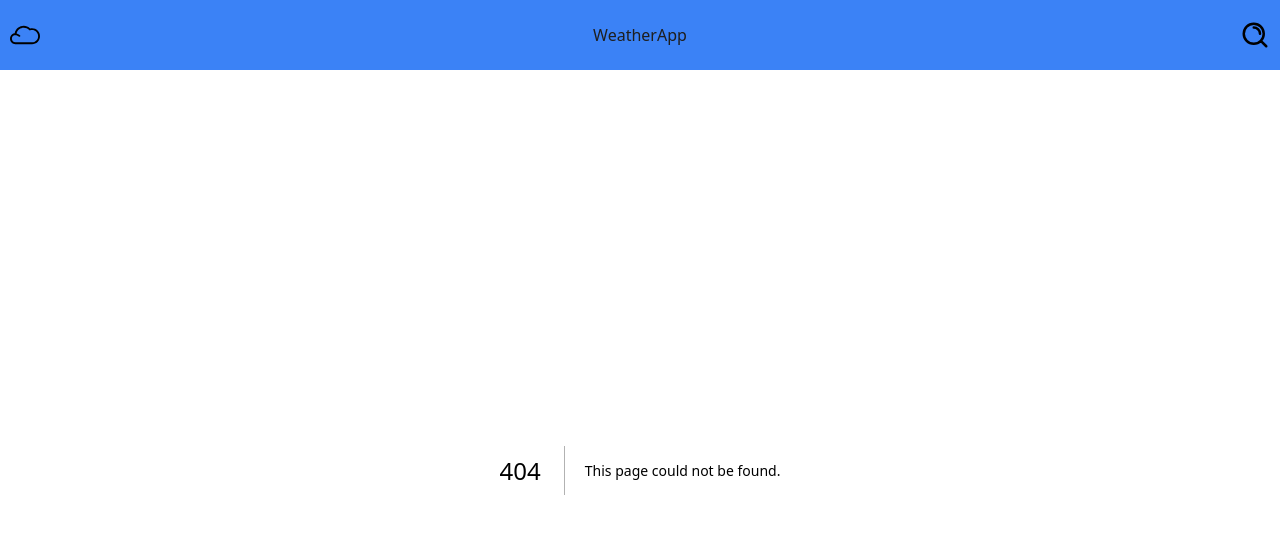
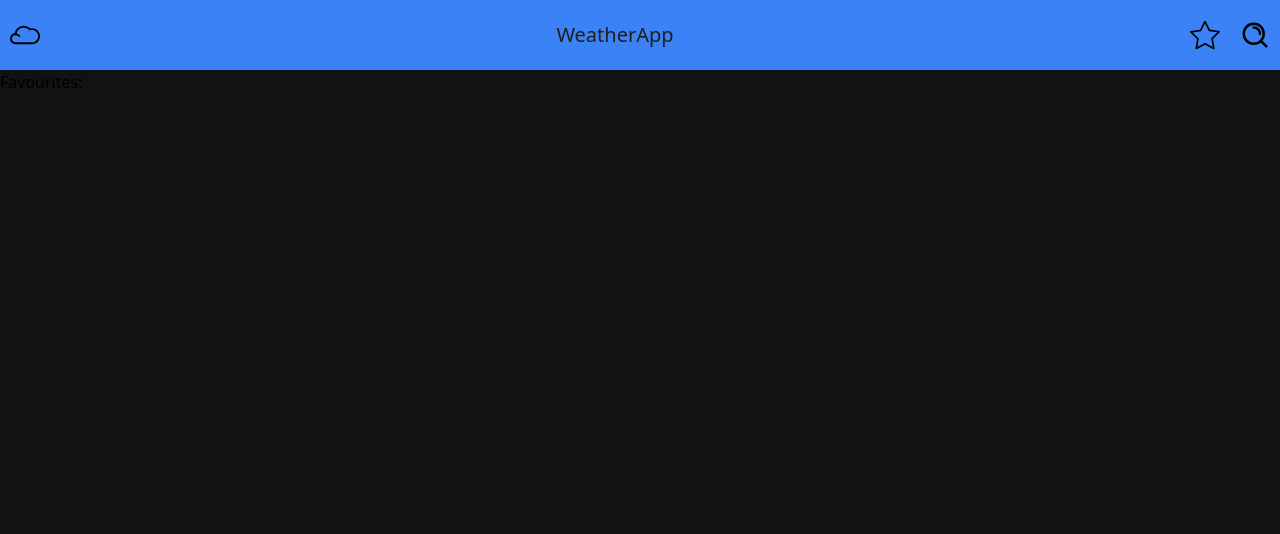
Before and after one commit to KodaAllison/weatherapp, a Next.js app: page /fav in a window 1280 px wide. Before the commit this address had no page. Shown: the top 534 px of the page. Built offline with nearby package versions, Linux system fonts and the light colour scheme.

Commit message:
Add Favourites page

```diff
--- /dev/null
+++ b/app/fav/page.jsx
@@ -0,0 +1,27 @@
+'use client'
+import { useState, useEffect } from 'react'
+import Weather from '@/components/Weather'
+
+const Favourites = () => {
+    const [favourites, setFavourites] = useState([]);
+
+    useEffect(() => {
+        const savedFavourites = localStorage.getItem('favourites');
+        if (savedFavourites) {
+            setFavourites(JSON.parse(savedFavourites));
+        }
+    }, []);
+
+    return (
+        <div>
+            <h2>Favourites:</h2>
+            <div>
+                {favourites.map((place, index) => (
+                    <Weather key={index} place={place} />
+                ))}
+            </div>
+        </div>
+    );
+};
+
+export default Favourites;
--- a/app/globals.css
+++ b/app/globals.css
@@ -12,8 +12,22 @@
     align-items: center;
 }
 
+.header-left {
+    display: flex;
+    align-items: center;
+}
+
+.header-right {
+    display: flex;
+    gap: 20px;
+    align-items: center;
+}
+
 .header p {
     color: #1e1e1e;
+    margin: 0;
+    font-size: 20px;
+    font-weight: 400;
 }
 h2, h3, h4 {
     margin: 0;
@@ -116,6 +130,8 @@ input:checked ~ .card .front {
 .submitBtn {
     background-color:#3b82f6;
     padding: 5px;
+    margin-left: 5px;
+    margin-right: 5px;
     border: 5px;
     border-radius: 5px;
 }
--- a/app/search/page.jsx
+++ b/app/search/page.jsx
@@ -51,12 +51,7 @@ const Page = () => {
         </div>
         {/* Ensure search only loads if there is a value and once button is clicked */}
         {searchTerm && <SearchResult place={searchTerm} />}
-        <h2>Favourites:</h2>
-        <div >
-            {favourites.map((place, index) => (
-                <Weather key={index} place={place} />
-            ))}
-        </div>
+
 
     </div>
   )
--- a/components/Nav.jsx
+++ b/components/Nav.jsx
@@ -16,7 +16,17 @@ const Nav = () => {
 
       <p>WeatherApp</p>
 
-      <div className="header-right">
+      <div className='header-right'>
+        <div>
+          <Link href="/fav" >
+              <Image src = "/icons/star.svg"
+              alt = "Logo"
+              width={30}
+              height={30} />
+          </Link>
+        </div>
+
+        <div>
           <Link href="/search" >
               <Image src = "/icons/search.svg"
               alt = "Logo"
@@ -25,6 +35,7 @@ const Nav = () => {
           </Link>
         </div>
       </div>
+    </div>
   )
 }
 
```
Also changed, not shown: public/icons/star.svg (added). Lines whose indentation alone changed are shown as unchanged.
